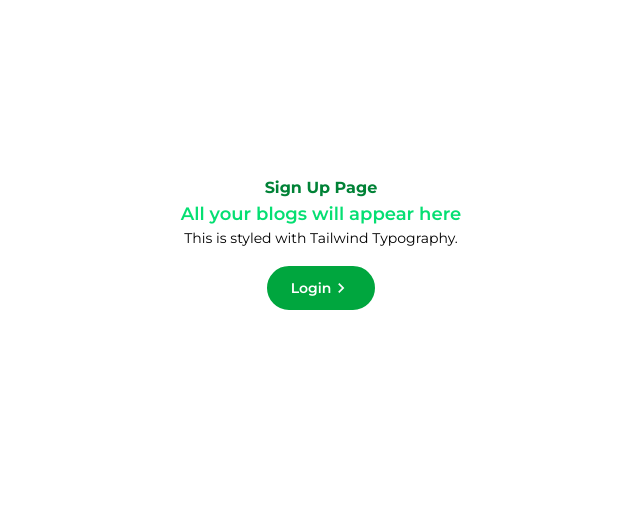
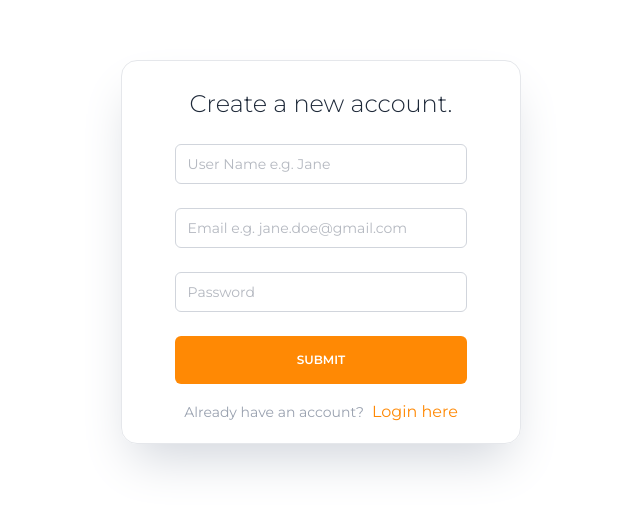
Before and after one commit to Godfrey-cyber/pern-blog, a React (Vite) app in the folder client/: page /auth/register in a window 1280 px wide. Shown: the part 148-658 px from the top of the page, without its empty margins (319-959 px from the left). Built offline with nearby package versions, Linux system fonts and the light colour scheme; no server answers.

Commit message:
added a login functionality

```diff
--- a/client/src/components/BlogHeader.jsx
+++ b/client/src/components/BlogHeader.jsx
@@ -1,6 +1,7 @@
 import React from 'react'
 import { MdOutlineChevronLeft, MdOutlineChevronRight } from 'react-icons/md';
-import { IoMdGlobe, IoMdSearch } from "react-icons/io";
+import { RxHamburgerMenu } from "react-icons/rx";
+import { IoMdSearch } from "react-icons/io";
 import { useNavigate, Link } from 'react-router-dom';
 
 const BlogHeader = () => {
@@ -20,7 +21,7 @@ const BlogHeader = () => {
 			</div>
 			<div className="flex space-x-5 items-center">
 				<IoMdSearch className="nav-icon" />
-				<IoMdGlobe className="nav-icon" />
+				<RxHamburgerMenu className="nav-icon" />
 			</div>
 		</nav>
 	)
--- a/client/src/index.css
+++ b/client/src/index.css
@@ -44,4 +44,18 @@
     .nav-icon {
         @apply h-6 w-6 text-gray-500 group-hover:text-green-600 transition-all delay-300 cursor-pointer
     }
+
+    /*  REGISTER  */
+    .reg-div {
+        @apply flex flex-col items-center justify-center px-4 py-6 lg:py-4 h-fit lg:h-96 w-[350px] md:w-[300px] lg:w-[400px] rounded-2xl shadow-gray-300 border border-gray-200 shadow-2xl space-y-4
+    }
+    .input-span {
+        @apply border rounded-md border-gray-300 outline-none hover:outline-none w-full h-14 lg:h-10 px-3 py-1
+    }
+    .form-input {
+        @apply border-none outline-none hover:outline-none w-full h-full text-gray-500 text-sm
+    }
+    .signup-icon {
+        @apply rounded-full h-20 w-20 bg-gray-200 absolute -top-10 left-1/2 -right-1/2 text-gray-200
+    }
 }
--- a/client/src/pages/SignUp.jsx
+++ b/client/src/pages/SignUp.jsx
@@ -1,22 +1,130 @@
-import React from 'react'
+import React, { useState } from 'react'
+import 'react-toastify/dist/ReactToastify.css';
+import { ToastContainer, toast } from 'react-toastify';
+
+//packages
 import { MdOutlineChevronLeft, MdOutlineChevronRight } from 'react-icons/md';
-import { useNavigate } from 'react-router-dom';
+import { useNavigate, Link } from 'react-router-dom';
+import { FaRegUserCircle } from "react-icons/fa";
+// files
+import { registerUser } from "../services/userService.js"
+import { axiosInstance } from "../utilities/utiles.js"
 
 const Register = () => {
 	const navigate = useNavigate();
+	const [signUpData, setSignUpData] = useState({
+		email: '',
+		password: '',
+		username: '',
+	});
+	const [toggle, setToggle] = useState(false);
+	const { email, password, username,  } = signUpData;
+	// const { user, loading, error, accessToken } = useSelector(
+	// 	state => state.auth
+	// );
+
+	// console.log(user);
+	const onChange = event => {
+		setSignUpData(prev => ({
+			...prev,
+			[event.target.name]: event.target.value,
+		}));
+	};
+	console.log(signUpData);
+	const handleSubmit = async event => {
+		event.preventDefault();
+		// dispatch(signUpStart());
+		if (email !== "" || password !== "" || username !== "") {
+			try {
+				const res = await axiosInstance.post(
+					'/users/signup',
+					signUpData
+				);
+				if (res.status === 201 || res.statusText === 'OK') {
+					// dispatch(signUpSuccess(res.data));
+					setSignUpData({
+						email: '',
+						password: '',
+						username: '',
+					});
+					navigate('/auth/login');
+					toast.success("Successfully Logged in🥇")
+				}
+				console.log(res);
+			} catch (error) {
+				if (error || !res.status === 200 || !res.statusText === 'OK') {
+					// dispatch(signUpFailure(err?.response?.data.msg));
+					setSignUpData({
+						email: '',
+						password: '',
+						username: '',
+					});
+					toast.error(error?.response?.data?.msg)
+				}
+			}
+		} else {
+			toast.error('Sorry! • Cannot log you without credentials')
+			console.log('error', error);
+		}
+	};
 	return (
 		<div className="flex flex-col w-full h-screen items-center justify-center">
-			<p className="text-center font-bold text-green-700">Sign Up Page</p>
-			<div className="flex flex-col items-center justify-center prose">
-				<h1 className="text-lg font-semibold text-green-400">All your blogs will appear here</h1>
-				<p className="text-sm font-normal">This is styled with Tailwind Typography.</p>
+
+			<div className="reg-div relative">
+				{/*<FaRegUserCircle className="signup-icon" /> */}
+				<p className="flex text-2xl font-light text-gray-800 flex items-center p-2">Create a new account.</p>
+				<form className="flex flex-col space-y-6 w-4/5">
+					<span className="input-span">
+						<input
+							onChange={onChange}
+							value={username}
+							type="text"
+							name="username"
+							id="username"
+							placeholder="User Name e.g. Jane"
+							className="form-input"
+						/>
+					</span>
+					<span className="input-span">
+						<input
+							onChange={onChange}
+							value={email}
+							type="email"
+							name="email"
+							id="email"
+							placeholder="Email e.g. jane.doe@gmail.com"
+							className="form-input"
+						/>
+					</span>
+					<span className="input-span">
+						<input
+							onChange={onChange}
+							value={password}
+							type="password"
+							name="password"
+							id="password"
+							placeholder="Password"
+							className="form-input"
+						/>
+					</span>
+					<button
+							onClick={handleSubmit}
+							type="submit"
+							// disabled={loading}
+							className="bg-orange-400 text-white rounded-md text-xs font-semibold w-full h-12 px-3 py-2 cursor-pointer"
+						>
+							SUBMIT
+					</button>
+				</form>
+				<div className="flex items-center text-sm text-gray-400 justify-self-center">
+					Already have an account?
+					<Link to="/auth/login">
+						<span className="cursor-pointer text-orange-400 transition-all delay-200 ml-2">
+						Login here
+						</span>
+					</Link>
+				</div>
 			</div>
-			<button
-				onClick={() => navigate('/auth/login')}
-				className="flex items-center group cursor-pointer hover:bg-white hover:border-green-600 border-2 border-white hover:text-green-600 space-x-3 text-sm font-semibold text-white bg-green-600 w-fit rounded-full px-6 py-3 my-4 transition-all delay-300"
-				>
-					Login <MdOutlineChevronRight className="h-5 w-5 text-gray-50 group-hover:text-green-600 transition-all delay-300" />
-			</button>
 		</div>
 	)
 }
--- /dev/null
+++ b/client/src/services/userService.js
@@ -0,0 +1,9 @@
+import { axiosInstance } from "../utilities/utiles.js";
+
+export const registerUser = async (signUpData) => {
+  const res = await axiosInstance.post("/users/signup", signUpData);
+  if (res.status === 201 || res.statusText === "Created" || res.statusText === "OK") {
+    return res.data;
+  }
+  throw new Error("Signup failed");
+};
```
